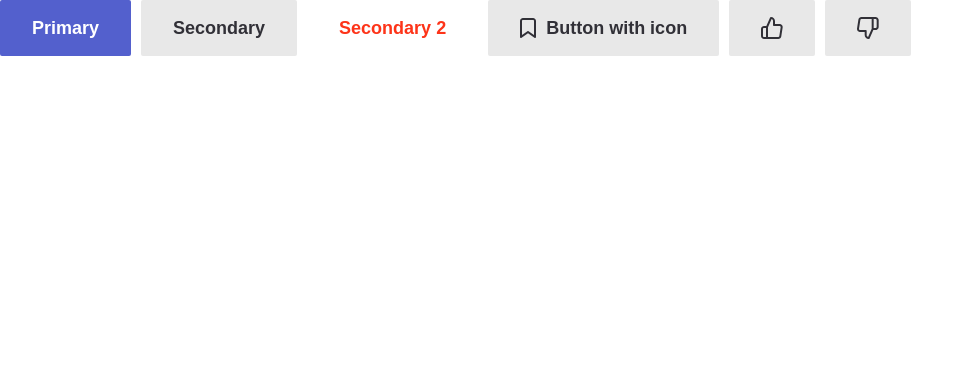
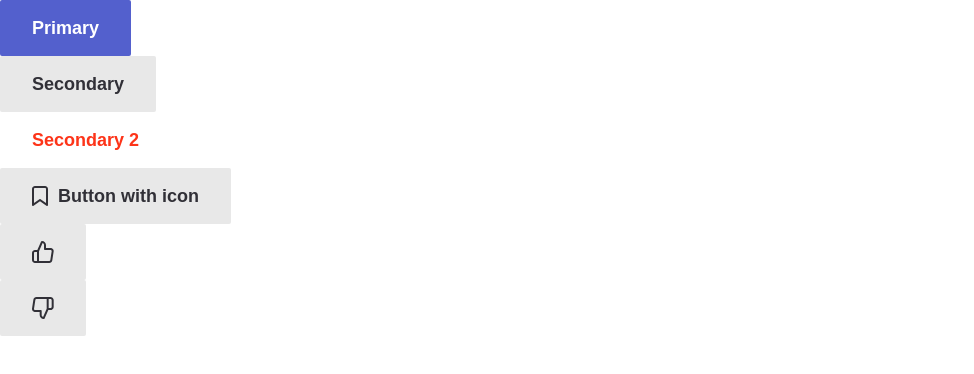
Before and after one commit to DaniilBenyash/tms_blog, a React (Create React App) app: page / in a window 1280 px wide. Shown: the top 374 px of the page, without its empty margins (0-974 px from the left). Built offline with nearby package versions, Linux system fonts and the light colour scheme.

Commit message:
fix: button

```diff
--- a/src/App.tsx
+++ b/src/App.tsx
@@ -1,19 +1,19 @@
 import React from 'react';
 import { Button } from './components/Button/Button'
-import Bookmark from '../src/components/Button/icon/bookmark.svg'
-import Like from '../src/components/Button/icon/like.svg'
-import Dislike from '../src/components/Button/icon/dislike.svg'
+import Bookmark from './components/Button/icon/bookmark.svg'
+import Like from './components/Button/icon/like.svg'
+import Dislike from './components/Button/icon/dislike.svg'
 
 function App() {
 
   return (
     <div className="App">
-        <Button text='Primary' onClick={() => console.log('Text')} className='primary' disable={false}/>
-        <Button text='Secondary' onClick={() => console.log('Text')} className='secondary' disable={false}/>
-        <Button text='Secondary 2' onClick={() => console.log('Text')} className='secondary2' disable={false}/>
-        <Button text='Button with icon' onClick={() => console.log('Text')} className='buttonWithIcon' disable={false} icon={Bookmark}/>
-        <Button onClick={() => console.log('Text')} className='like' disable={false} icon={Like}/>
-        <Button onClick={() => console.log('Text')} className='dislike' disable={false} icon={Dislike}/>
+        <Button text='Primary' onClick={() => console.log('Text')} className='button--primary' disabled={false}/>
+        <Button text='Secondary' onClick={() => console.log('Text')} className='button--secondary' disabled={false}/>
+        <Button text='Secondary 2' onClick={() => console.log('Text')} className='button--secondary2' disabled={false}/>
+        <Button text='Button with icon' onClick={() => console.log('Text')} className='button--with_icon' disabled={false} icon={Bookmark}/>
+        <Button onClick={() => console.log('Text')} className='button--like' disabled={false} icon={Like}/>
+        <Button onClick={() => console.log('Text')} className='button--dislike' disabled={false} icon={Dislike}/>
     </div>
   );
 }
--- a/src/components/Button/Button.css
+++ b/src/components/Button/Button.css
@@ -1,11 +1,4 @@
-*{
-    @import url('https://fonts.googleapis.com/css2?family=Mulish:wght@300;400;700&display=swap');
-}
-.App{
-    display: flex;
-    flex-direction: row;
-}
-.App button{
+.button{
     display: flex;
     flex-direction: row;
     align-items: center;
@@ -20,84 +13,84 @@
     border-radius: 2px;
     margin-right: 10px;
 }
-.primary{
+.button--primary{
     color: #fff;
     background-color: #2231AA;
 }
-.primary:hover{
+.button--primary:hover{
     background-color: #5360CD
 }
-.primary:disabled{
+.button--primary:disabled{
     color: #8D8E97;
     background-color: #E8E8E8;
 }
-.secondary{
+.button--secondary{
     color: #313037;
     background-color: #E8E8E8;
 }
-.secondary:hover{
+.button--secondary:hover{
     background-color: #DADADA;
 }
-.secondary:disabled{
+.button--secondary:disabled{
     color: #8D8E97;
     background-color: #E8E8E8;
 }
-.secondary2{
+.button--secondary2{
     color: #FD3419;
     background-color: #fff;
 }
-.secondary2:hover{
+.button--secondary2:hover{
     border: 1px solid #DADADA;
 }
-.secondary2:disabled{
+.button--secondary2:disabled{
     color: #8D8E97;
     border: none;
 }
-.buttonWithIcon{
+.button--with_icon{
     color: #313037;
     background-color: #E8E8E8;
 }
-.buttonWithIcon:hover{
+.button--with_icon:hover{
     color: #fff;
     background-color: #5360CD;;
 }
-.buttonWithIcon:hover img{
+.button--with_icon:hover img{
     filter: brightness(0) invert(1);
 }
-.buttonWithIcon:disabled{
+.button--with_icon:disabled{
     color: #8D8E97;
     background-color: #E8E8E8;
 }
-.buttonWithIcon:disabled img{
+.button--with_icon:disabled img{
     filter: contrast(0);
 }
-.like{
+.button--like{
     background-color: #E8E8E8;
 }
-.like:hover{
+.button--like:hover{
     background-color: #5360CD;
 }
-.like:hover img{
+.button--like:hover img{
     filter: brightness(0) invert(1);
 }
-.like:disabled{
+.button--like:disabled{
     background-color: #E8E8E8;
 }
-.like:disabled img{
+.button--like:disabled img{
     filter: contrast(0);
 }
-.dislike{
+.button--dislike{
     background-color: #E8E8E8;
 }
-.dislike:hover{
+.button--dislike:hover{
     background-color: #FD3419;
 }
-.dislike:hover img{
+.button--dislike:hover img{
     filter: brightness(0) invert(1);
 }
-.dislike:disabled{
+.button--dislike:disabled{
     background-color: #E8E8E8;
 }
-.dislike:disabled img{
+.button--dislike:disabled img{
     filter: contrast(0);
 }
--- a/src/components/Button/Button.tsx
+++ b/src/components/Button/Button.tsx
@@ -5,13 +5,13 @@ type ButtonProps = {
     text?: string,
     onClick: () => void,
     className: string,
-    disable: boolean,
+    disabled: boolean,
     icon?: string
 }
 
-export const Button = ({onClick, text, className, disable, icon}: ButtonProps) => {
+export const Button = ({onClick, text, className, disabled, icon}: ButtonProps) => {
     return (
-        <button type='button' onClick={onClick} className={className} disabled={disable}>
+        <button type='button' onClick={onClick} className={` ${className} button`} disabled={disabled}>
             {icon && <img src={icon} alt='' className='icons'/>}
             {text}
         </button>
```
